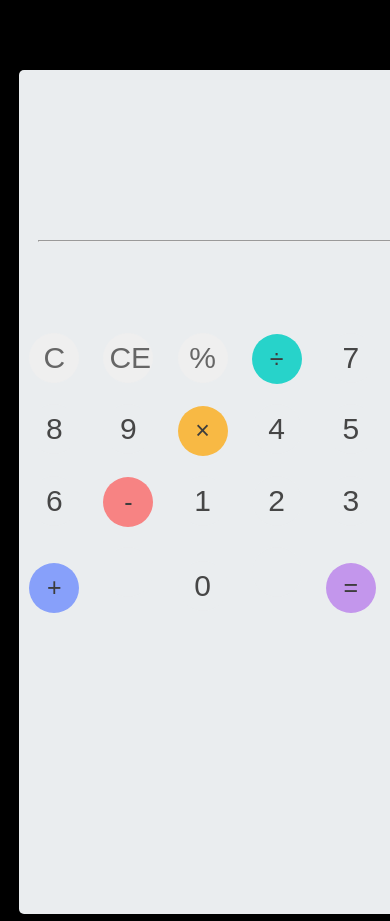
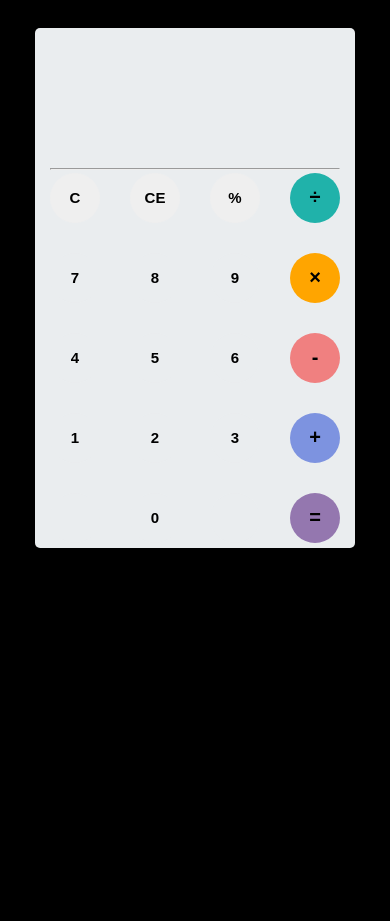
Before and after one commit to Ankitkj1999/Calci, a plain HTML site: page www/index.html in a window 390 px wide. After the commit the page ends 844 px from the top, so only its background shows below. Drawn offline with nearby package versions, Linux system fonts and the light colour scheme; files whose address does not match are found by name.

Commit message:
layout adjusted

```diff
--- a/www/index.html
+++ b/www/index.html
@@ -10,102 +10,92 @@
 	<style>
         body{
             font-family: 'Open Sans',sans-serif;
-            background-color:  #000000;
-           margin-top: 15%;
+            background-color: black;
+            top:50%;
+            bottom: 50%;
         }
         #container{
-            width: 96%;
-            height: 96%;
-            margin: auto auto;
-            padding: 3%;
+            width: 96%px;
+            height: 96%px;
+            margin: auto;
+            float: center;
+            position: relative;
+            top:50%;
+            bottom: 50%;
         }
         #calculator{
-            width: 100%;
-            height: 100%;
+            width: 320px;
+            height: 520px;
             background-color: #eaedef;
-            margin: 0 auto;
-
-            position: absolute;
+            margin: auto;
+            top: 20px;
+            position: relative;
             border-radius: 5px;
+            box-shadow: 0 4px 8px 0 rgba(0, 0, 0, 0.2), 0 6px 20px 0 rgba(0, 0, 0, 0.19);
         }
         #result{
-            height:30%;
-            color: #303030;
+            height: 120px;
+            margin-bottom: 3%;
         }
         #history{
             text-align: right;
-            height: 30px;
+            height: 20px;
             margin: 0 20px;
             padding-top: 20px;
-            font-size: 20px;
-            color: #5e5e5e;
+            font-size: 15px;
+            color: #919191;
         }
         #output{
             text-align: right;
-            height: 80px;
-            margin: 10px 10px;
-            color: #303030;
+            height: 60px;
+            margin: 10px 20px;
             font-size: 30px;
         }
-
         #keyboard{
-            height: 70.9%;
-
+            height: 400px;
+            padding-bottom: 2%;
         }
-
         .operator, .number, .empty{
             width: 50px;
             height: 50px;
-            margin: 10px;
-            float: center;
+            margin: 15px;
+            float: left;
             border-radius: 50%;
             border-width: 0;
-
-            font-size: 30px;
+            font-weight: bold;
+            font-size: 15px;
         }
         .number, .empty{
             background-color: #eaedef;
         }
         .number, .operator{
             cursor: pointer;
-
-        }
-        .number{
-            color: #464646;
-        }
-        .operator{
-            color: #666666;
         }
         .operator:active, .number:active{
-            font-size: 25px;
+            font-size: 13px;
         }
         .operator:focus, .number:focus, .empty:focus{
             outline: 0;
         }
         button:nth-child(4){
-            font-size: 25px;
-            color: #3d3d3d;
-            background-color: #27d3ca;
+            font-size: 20px;
+            background-color: #20b2aa;
         }
         button:nth-child(8){
-            font-size: 25px;
-            color: #3d3d3d;
-            background-color: #f8b944;
+            font-size: 20px;
+            background-color: #ffa500;
         }
         button:nth-child(12){
-            font-size: 25px;
-            color: #3d3d3d;
-            background-color: #f78383;
+            font-size: 20px;
+            background-color: #f08080;
         }
         button:nth-child(16){
-            font-size: 25px;
-            color: #3d3d3d;
-            background-color: #87a0fa;
+            font-size: 20px;
+            background-color: #7d93e0;
         }
         button:nth-child(20){
-            font-size: 25px;
-            color: #3d3d3d;
-            background-color: #c396ec;
+            font-size: 20px;
+            background-color: #9477af;
         }
     </style>
     </head>
```
Also changed, not shown: platforms/browser/www/index.html (+40 -50 lines).
